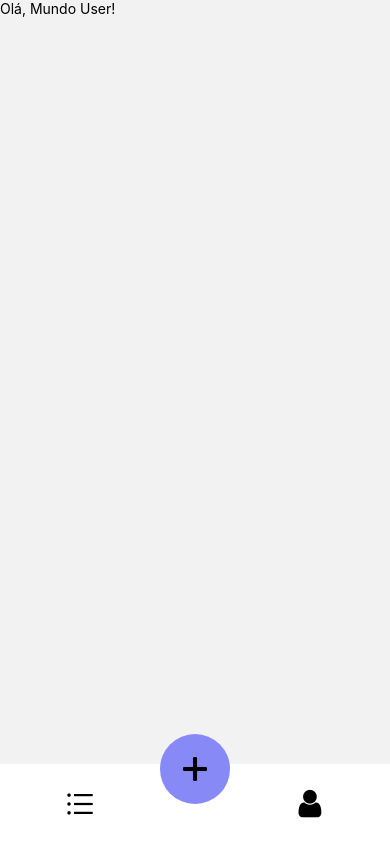
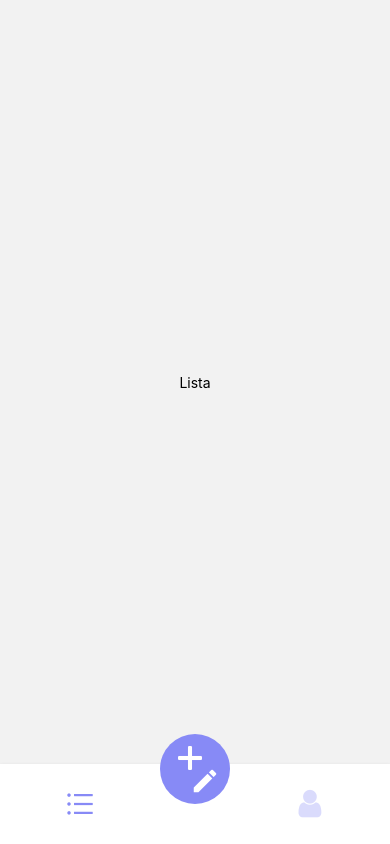
Before and after one commit to Gustavo280408/ReactNative-App, a React Native app: screen /BottomRoutes in a window 390 px wide. Built offline with nearby package versions, Linux system fonts and the light colour scheme.

Commit message:
Criando AuthContext, aplicando modal nas duas telas de k=list e user

```diff
--- a/src/components/CustomTabBar/index.tsx
+++ b/src/components/CustomTabBar/index.tsx
@@ -1,29 +1,56 @@
-import React from "react";
-import { Text, Touchable, TouchableOpacity, View } from "react-native";
+import React, { useContext } from "react";
+import { Text, TouchableOpacity, View } from "react-native";
 import { style } from "./styles";
 import { AntDesign, FontAwesome, Entypo, MaterialIcons } from '@expo/vector-icons';
+import { themas } from "../../global/themes";
+import { AuthContextList } from "../../context/authContext_list";
 
 export default ({ state, navigation }: any) => {
+
+    const { onOpen } = useContext <any>(AuthContextList)
+
+    const go = (screenName: string) => {
+        navigation.navigate(screenName)
+    }
+
     return (
         <View style={style.tabArea}>
-            <TouchableOpacity style={style.tabItem}>
+            <TouchableOpacity style={style.tabItem} onPress={() => go('List')}>
                 <AntDesign
                     name="bars"
-                    style={{ fontSize: 32}}
+                        style={{
+                            opacity: state.index === 0 ? 1 : 0.3,
+                            color: themas.colors.primary,
+                        fontSize: 32
+                    }}
                 />
             </TouchableOpacity>
-            <TouchableOpacity style={style.tabItemButtom}>
-                <View>
+            <TouchableOpacity style={style.tabItemButton} onPress={() => onOpen()}>
+                <View style={{ width: '100%', left: 10, top: 4 }}>
                     <Entypo
-                    name="plus"
-                    size={40}
+                        name="plus"
+                        size={40}
+                        color={'#FFF'}
+                    />
+                </View>
+                <View style={{ flexDirection: 'row-reverse', width: '100%', right: 10, bottom: 10 }}>
+                    <MaterialIcons
+                        name="edit"
+                        size={30}
+                        color={'#FFF'}
+
+
                     />
                 </View>
             </TouchableOpacity>
-            <TouchableOpacity style={style.tabItem}>
+            <TouchableOpacity style={style.tabItem} onPress={() => go("User")}>
                 <FontAwesome
                     name="user"
-                    style={{ fontSize: 32 }}
+                    style={{
+                        opacity: state.index === 1 ? 1 : 0.3,
+                        color: themas.colors.primary,
+                        fontSize: 32
+                    }}
                 />
             </TouchableOpacity>
         </View>
--- a/src/components/CustomTabBar/styles.ts
+++ b/src/components/CustomTabBar/styles.ts
@@ -6,13 +6,21 @@ export const style = StyleSheet.create({
         flexDirection: 'row',
         height: 80,
         justifyContent: 'space-around',
+        shadowColor: '#000',
+        shadowOffset: {
+            width: 0,
+            height: 3,
+        },
+        shadowOpacity: 0.29,
+        shadowRadius: 4.65,
+        elevation: 7,
     },
     tabItem: {
         flex: 1,
         justifyContent: 'center',
         alignItems: 'center'
     },
-    tabItemButtom: {
+    tabItemButton: {
         width: 70,
         height: 70,
         borderRadius: 35,
--- /dev/null
+++ b/src/context/authContext_list.tsx
@@ -0,0 +1,18 @@
+import React, { createContext, useContext } from "react";
+import { Alert } from "react-native";
+
+export const AuthContextList: any = createContext({});
+
+export const AuthProviderList = (props: any): any => {
+
+    const onOpen = () => {
+        Alert.alert('Atenção, modal aberto!')
+    }
+    return (
+        <AuthContextList.Provider value = {{ onOpen}}>
+            {props.children}
+        </AuthContextList.Provider>
+    )
+}
+
+export const useAuth = () => useContext(AuthContextList);
--- a/src/pages/list/index.tsx
+++ b/src/pages/list/index.tsx
@@ -1,10 +1,10 @@
 import React from "react";
-import { Text } from "react-native";
+import { Text, View } from "react-native";
 
-export default function List () {
+export default function List() {
     return (
-        <Text>
-            Olá, Mundo Lista!
-        </Text>
+        <View style={{ flex: 1, justifyContent: 'center', alignItems: 'center' }}>
+            <Text>Lista</Text>
+        </View>
     )
 }
--- a/src/pages/login/index.tsx
+++ b/src/pages/login/index.tsx
@@ -27,7 +27,7 @@ export default function Login() {
                 return Alert.alert('Atenção', 'Informe os campos obrigatórios!');
             }
 
-            navigation.navigate("BottomRoutes")
+            navigation.reset({ routes: [{ name: "BottomRoutes" }] })
 
             console.log("Logou!!!!!!!!!!!!!!!");
 
--- a/src/pages/user/index.tsx
+++ b/src/pages/user/index.tsx
@@ -1,10 +1,10 @@
 import React from "react";
-import { Text } from "react-native";
+import { Text, View } from "react-native";
 
-export default function User () {
+export default function User() {
     return (
-        <Text>
-            Olá, Mundo User!
-        </Text>
+        <View style={{ flex: 1, justifyContent: 'center', alignItems: 'center' }}>
+            <Text>User</Text>
+        </View>
     )
 }
--- a/src/routes/bottom.routes.tsx
+++ b/src/routes/bottom.routes.tsx
@@ -2,11 +2,13 @@ import { createBottomTabNavigator } from "@react-navigation/bottom-tabs";
 import List from "../pages/list";
 import User from "../pages/user";
 import CustomTabBar from "../components/CustomTabBar";
+import { AuthProviderList } from "../context/authContext_list";
 
 const Tab = createBottomTabNavigator();
 
 export default function BottomRoutes() {
     return (
+        <AuthProviderList>
             <Tab.Navigator
                 screenOptions={{
                     headerShown: false
@@ -14,9 +16,15 @@ export default function BottomRoutes() {
                 tabBar={props => <CustomTabBar {...props} />}
             >
                 <Tab.Screen
+                    name="List"
+                    component={List}
+                />
+                <Tab.Screen
                     name="User"
                     component={User}
                 />
+
             </Tab.Navigator>
+        </AuthProviderList>
     )
 }
```
Lines whose indentation alone changed are shown as unchanged.
